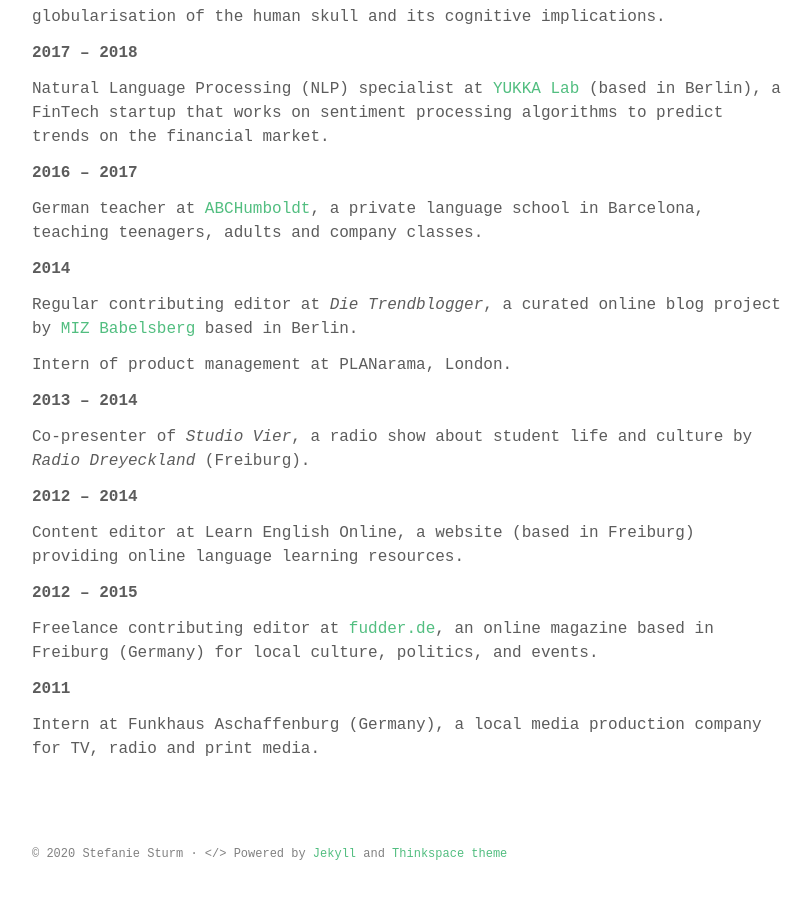
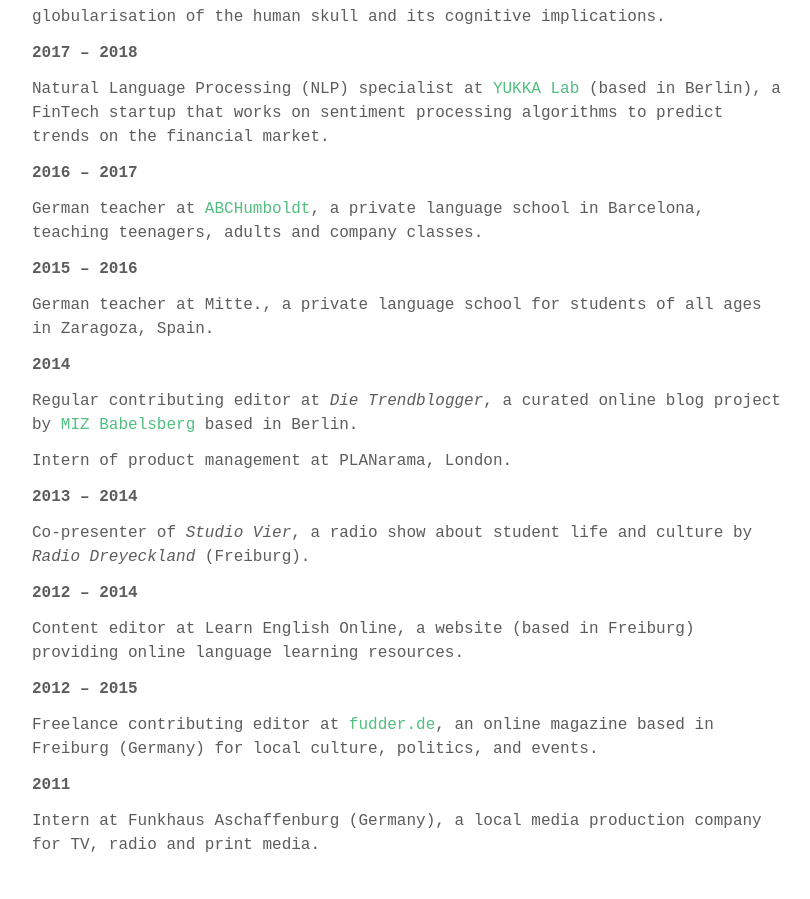
Before and after one commit to stefaniesturm/stefaniesturm.github.io, a Jekyll site: the page built from curriculum.md, in a window 1280 px wide and 900 px high, scrolled down 1124 px. Shown: the whole window, without its empty margins (232-1042 px from the left). Built offline with Jekyll 4.4.1, drawn with Linux system fonts in a browser that asks for light colours; some web fonts are replaced.

Commit message:
Update curriculum.md

```diff
--- a/curriculum.md
+++ b/curriculum.md
@@ -46,6 +46,10 @@ Natural Language Processing (NLP) specialist at <a href="https://www.yukkalab.c
 
 German teacher at <a href="http://www.abchumboldt.com" target="_blank" rel="noopener">ABCHumboldt</a>, a private language school in Barcelona, teaching teenagers, adults and company classes.
 
+<strong>2015 – 2016</strong>
+
+German teacher at Mitte., a private language school for students of all ages in Zaragoza, Spain.
+
 <strong>2014</strong>
 
 Regular contributing editor at <em>Die Trendblogger</em>, a curated online blog project by <a href="https://www.miz-babelsberg.de">MIZ Babelsberg</a> based in Berlin.
```
